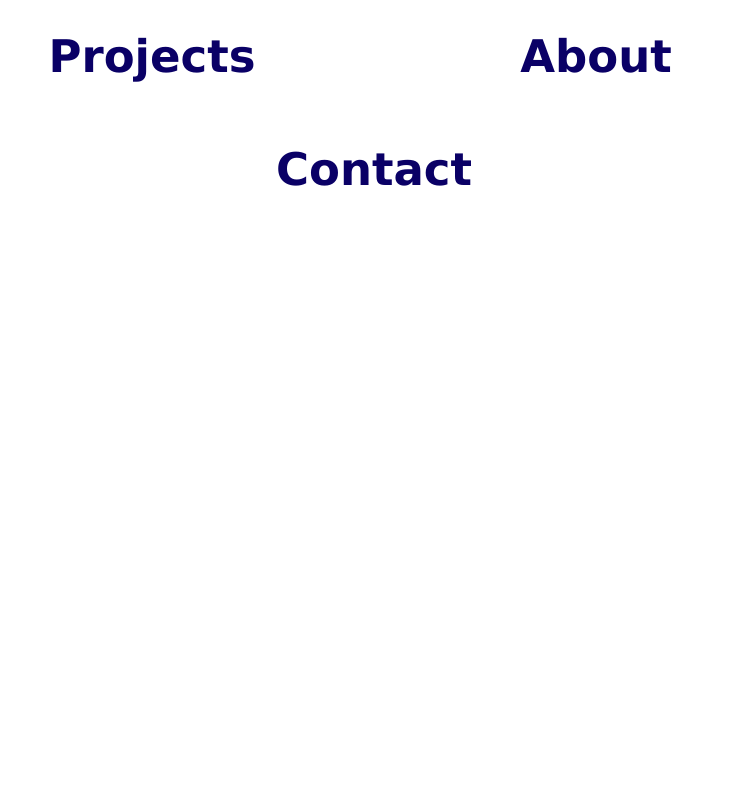
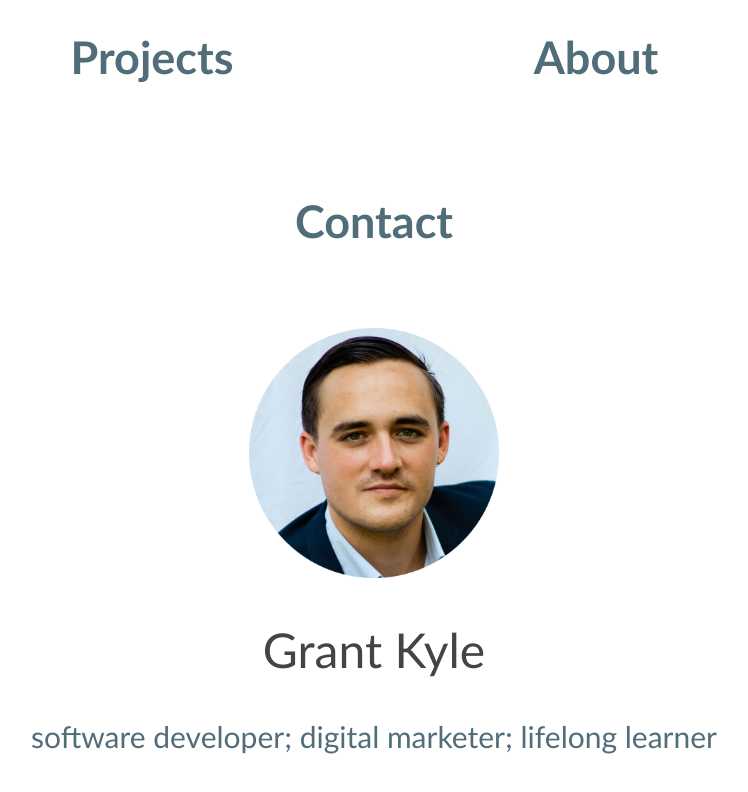
Before and after one commit to grantkyle/portfolio, a React (Create React App) app: page / in a window 1280 px wide. Shown: the top 792 px of the page, without its empty margins (266-1014 px from the left). Built offline with nearby package versions, Linux system fonts and the light colour scheme.

Commit message:
home body added, styling

```diff
--- a/src/App.css
+++ b/src/App.css
@@ -1,5 +1,5 @@
 .App {
-  /* text-align: center; */
+  text-align: center;
 }
 
 .App-logo {
--- a/src/Components/Header/HeaderComponent.jsx
+++ b/src/Components/Header/HeaderComponent.jsx
@@ -7,13 +7,13 @@ const HeaderComponent = (props) => {
   return (
     <div className="row gkp-header">
       <Navbar bg="light" expand="lg">
-        <div className="col-sm-4 gkp-header-items gkp-header--projects">
+        <div className="col-sm-3 gkp-header-items gkp-header--projects">
           <Navbar.Brand className="gkp-header--text" href="#home">Projects</Navbar.Brand>
         </div>
-        <div className="col-sm-4 gkp-header-items gkp-header--about">
+        <div className="col-sm-3 gkp-header-items gkp-header--about">
           <Nav.Link className="gkp-header--text" href="/">About</Nav.Link>
         </div>
-        <div className="col-sm-4 gkp-header-items gkp-header--contact">
+        <div className="col-sm-3 gkp-header-items gkp-header--contact">
           <div className="gkp-header--text">Contact</div>
         </div>
       </Navbar>
--- a/src/Components/Header/style.scss
+++ b/src/Components/Header/style.scss
@@ -6,7 +6,7 @@
         text-decoration: none;
         cursor: pointer;
     }
-    color: #0A0066;
+    color: #526d7a;
 }
 
 .gkp-header {
@@ -28,8 +28,9 @@
   flex-direction: row;
   display: inline-block;
   padding: 30px;
+  padding-bottom: 80px;
   text-decoration: none;
-  font-family: Verdana, Geneva, Tahoma, sans-serif;
+  font-family: 'Gill Sans', 'Gill Sans MT', Calibri, 'Trebuchet MS', sans-serif;
   font-weight: 600;
   width: 30%;
 }
--- a/src/Components/Home/Home.jsx
+++ b/src/Components/Home/Home.jsx
@@ -1,6 +1,7 @@
 import React from 'react';
 import HeaderComponent from '../Header'
-import HomeBody from '../HomeBody'
+import HomeBody from '../HomeBody';
+import "./style.scss"
 
 
 const Home = props => {
--- a/src/Components/HomeBody/HomeBody.jsx
+++ b/src/Components/HomeBody/HomeBody.jsx
@@ -1,11 +1,21 @@
-import React from 'react'
+import React from 'react';
+import "./style.scss";
 
 const HomeBody = () => {
     return (
-        <div>
+        <div className="gkp-homebody--container">
             <div className="gkp-homebody--profile-pic-container">
-                <img className="gkp-homebody--profile-pic"/>
+                <img className="gkp-homebody--profile-pic" src= "../assets/images/elliptical_profile_pic.png"/>
             </div>
+            <section id="gkp-homebody--name-section">
+            <h1 className="gkp-homebody--name">Grant Kyle</h1>
+            </section>
+            <section id="gkp-homebody--title-section">
+            <h2 className="gkp-homebody--title">software developer; digital marketer; lifelong learner</h2>
+            </section>
+            <section id="gkp-homebody--social-section">
+
+            </section>
         </div>
     )
 }
--- a/src/Components/HomeBody/style.scss
+++ b/src/Components/HomeBody/style.scss
@@ -1,3 +1,26 @@
+.gkp-homebody--container {
+    align-items: center;
+    font-family: 'Gill Sans', 'Gill Sans MT', Calibri, 'Trebuchet MS', sans-serif;
+}
+
+.gkp-homebody--profile-pic-container {
+    display: inline-block;
+}
+
 .gkp-homebody--profile-pic {
+    width: 250px;
+    height: 250px;
+}
+
+.gkp-homebody--name {
+    font-size: 48px;
+    font-weight: 500;
+    color: #444
 
 }
+
+.gkp-homebody--title {
+    color: #526d7a;
+    font-size: 30px;
+    font-weight: 400;
+}
```
